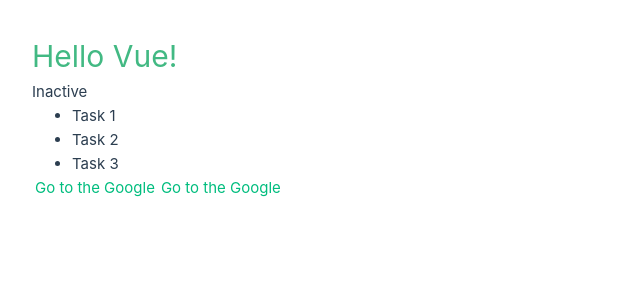
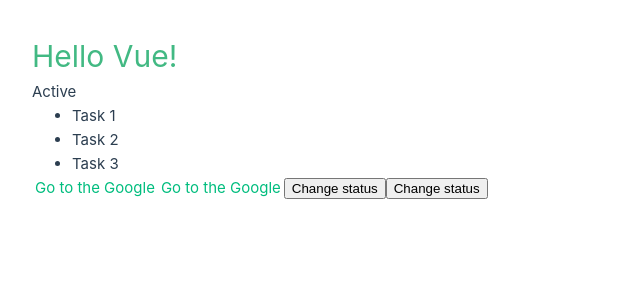
Before and after one commit to RaminMikayilov/vue-journey, a Vue app in the folder vue-project/: page / in a window 1280 px wide. Shown: the top 300 px of the page, without its empty margins (0-640 px from the left). Built offline with nearby package versions, Linux system fonts and the light colour scheme.

Commit message:
feat: update status property to 'active' and implement toggleStatus method in App.vue

```diff
--- a/vue-project/src/App.vue
+++ b/vue-project/src/App.vue
@@ -3,7 +3,7 @@ export default {
   data() {
     return {
       message: 'Hello Vue!',
-      status: 'test',
+      status: 'active',
       tasks: [
         { id: 1, name: 'Task 1' },
         { id: 2, name: 'Task 2' },
@@ -11,7 +11,12 @@ export default {
       ],
       googleLink: 'https://www.google.com'
     }
-  }
+  },
+  methods: {
+    toggleStatus() {
+      this.status = this.status === 'active' ? 'inactive' : 'active';
+    }
+  },
 }
 </script>
 
@@ -32,7 +37,10 @@ export default {
   <!-- shorthand for v-bind -->
   <a :href="googleLink" target="_blank">Go to the Google</a>
 
-
+  <!-- v-on example -->
+  <button v-on:click="toggleStatus">Change status</button>
+  <!-- shorthand for v-on -->
+  <button @click="toggleStatus">Change status</button>
 </template>
 
 <style>
```
